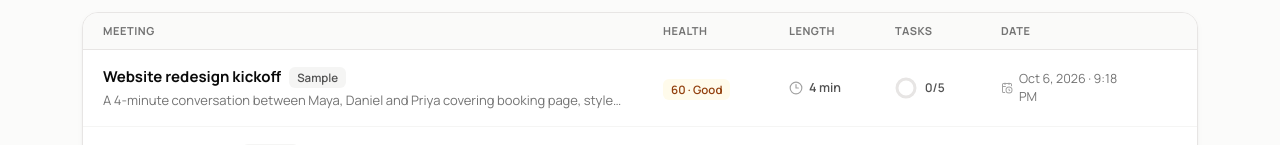
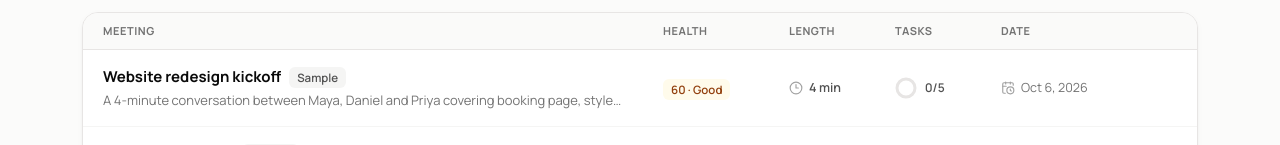
Before and after one commit to gabrielolarinre74-pixel/meetingmind-ai, a Next.js app: page / in a window 1280 px wide. Shown: the part 807-952 px from the top of the page. Built offline with nearby package versions, Linux system fonts and the light colour scheme.

Commit message:
Use compact dates in the meetings table

```diff
--- a/app/page.tsx
+++ b/app/page.tsx
@@ -8,7 +8,7 @@ import { sampleMeetings } from '@/lib/seed';
 import { searchMeetings } from '@/lib/search';
 import { bucketOf, formatDueDate, resolveDue } from '@/lib/dates';
 import { meetingHealth } from '@/lib/health';
-import { cn, formatDuration, formatTimestamp } from '@/lib/utils';
+import { cn, formatDuration } from '@/lib/utils';
 import type { Meeting } from '@/lib/types';
 
 const SOURCE: Record<Meeting['source'], string> = { live: 'Recorded', audio: 'Audio', upload: 'File', paste: 'Pasted', sample: 'Sample' };
@@ -163,7 +163,7 @@ export default function Dashboard() {
                   <span>{health && <span className={cn('chip', health.grade === 'Great' ? 'bg-emerald-50 text-emerald-700' : health.grade === 'Good' ? 'bg-amber-50 text-amber-800' : 'bg-brand-50 text-brand-700')}>{health.score} · {health.grade}</span>}</span>
                   <span className="flex items-center gap-1.5 text-[12.5px] font-semibold text-ink-600">{m.durationSec ? <><Clock3 className="h-3.5 w-3.5 text-ink-400" />{formatDuration(m.durationSec)}</> : '—'}</span>
                   <Progress done={items.filter((i) => i.done).length} total={items.length} />
-                  <span className="flex items-center gap-1.5 text-[12.5px] text-ink-500"><CalendarClock className="h-3.5 w-3.5 text-ink-400" />{formatTimestamp(m.createdAt)}</span>
+                  <span className="flex items-center gap-1.5 text-[12.5px] text-ink-500"><CalendarClock className="h-3.5 w-3.5 text-ink-400" />{new Date(m.createdAt).toLocaleDateString('en-US', { month: 'short', day: 'numeric', year: 'numeric' })}</span>
                   <button
                     className="relative z-10 grid h-8 w-8 place-items-center rounded-lg text-ink-400 opacity-0 transition hover:bg-brand-50 hover:text-brand-700 focus:opacity-100 group-hover:opacity-100"
                     onClick={() => confirm(`Delete "${m.title}"?`) && deleteMeeting(m.id)}
```
